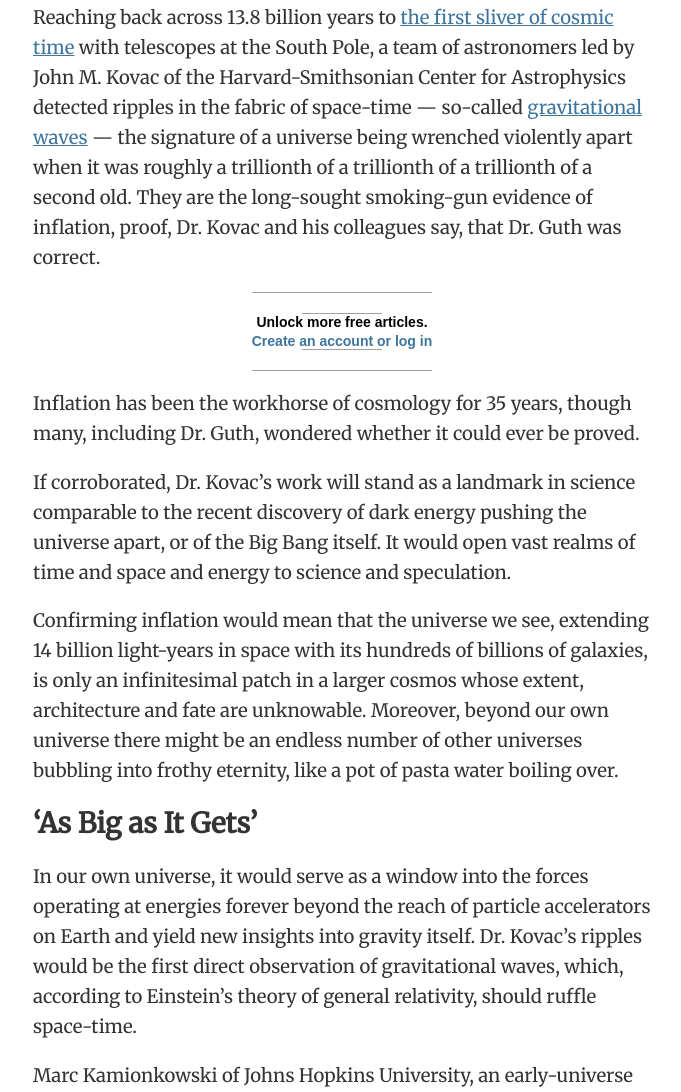
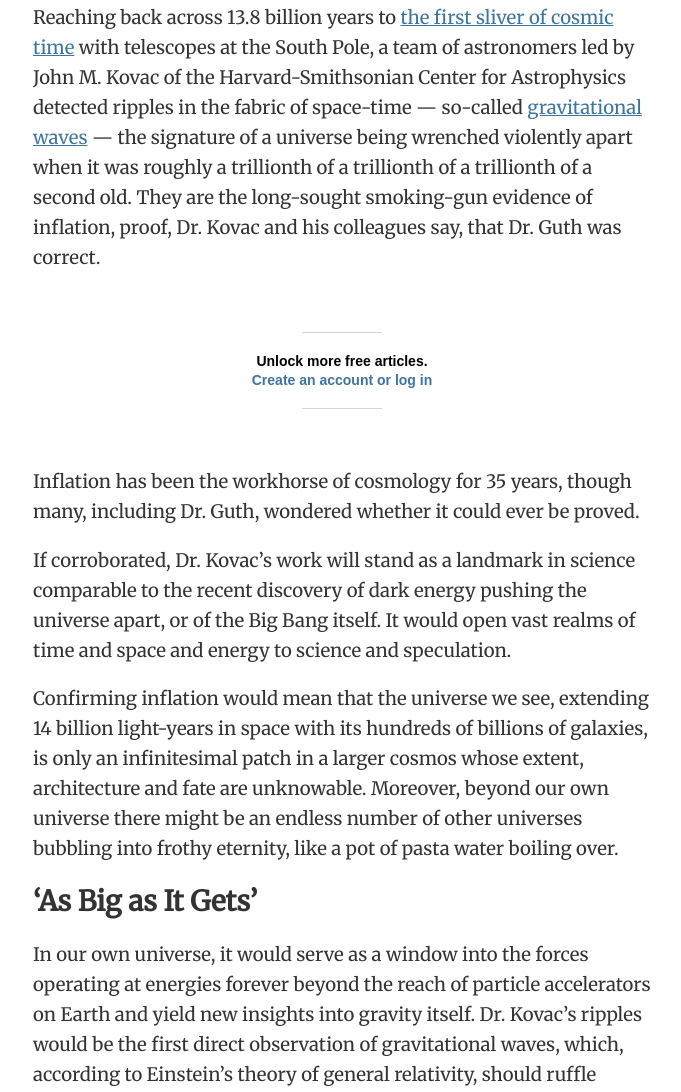
Before and after one commit to paulgureghian/The-New-York-Times, a plain HTML site: page index.html in a window 1280 px wide. Shown: the part 1674-2766 px from the top of the page, without its empty margins (298-979 px from the left). Drawn offline with nearby package versions, Linux system fonts and the light colour scheme; files whose address does not match are found by name.

Commit message:
css from top to create-account

```diff
--- a/style.css
+++ b/style.css
@@ -186,8 +186,6 @@ font-family: 'Merriweather', serif;
 }
 
 .create-account {
-  border-top: 1px solid rgb(160, 160, 160);
-  border-bottom: 1px solid rgb(160, 160, 160);
   display: flex;
   flex-direction:column;
   padding: 20px 0;
@@ -200,8 +198,10 @@ font-family: 'Merriweather', serif;
 
 .lines {
   width: 80px;
-  border-bottom: 1px solid rgb(160, 160, 160);
+  border-bottom: 1px solid lightgray;
+  margin: 20px 0;
 }
+
 .create-account >a {
   padding-top: 3px;
   text-decoration: none;
```
